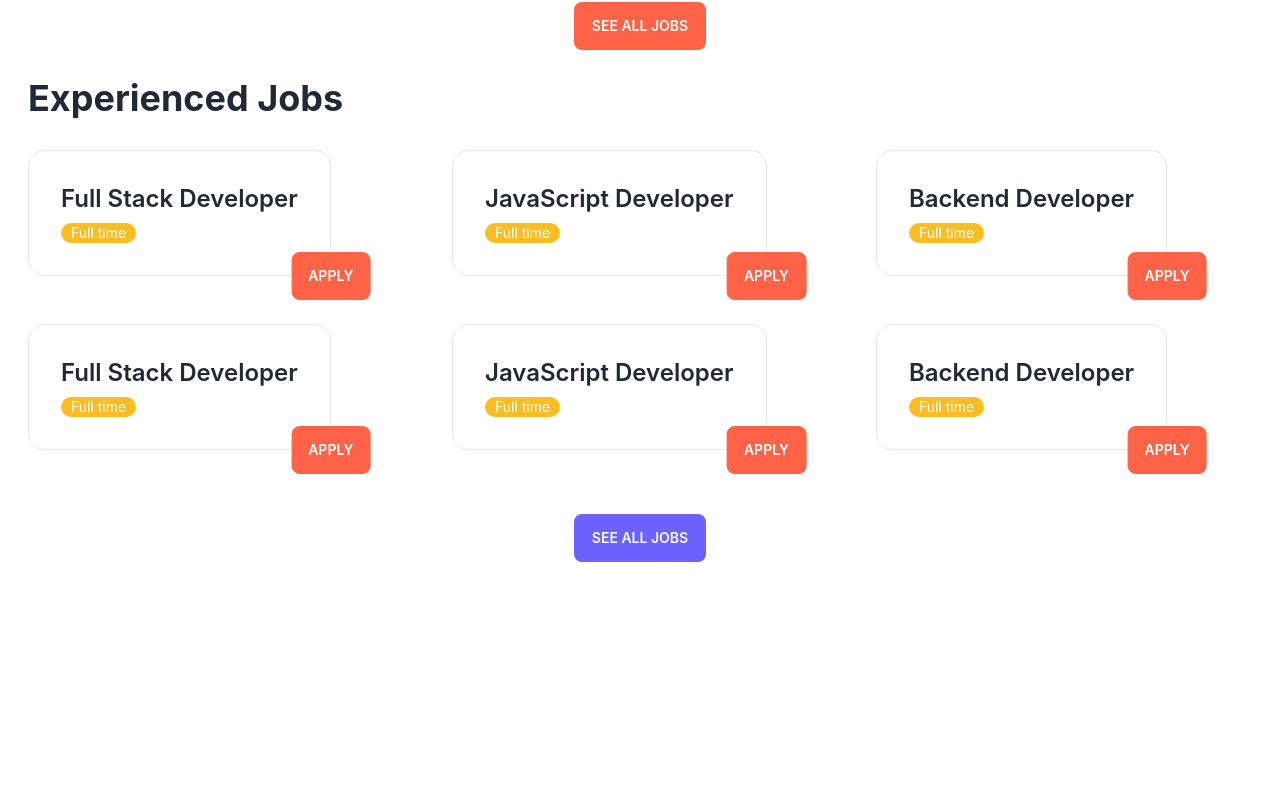
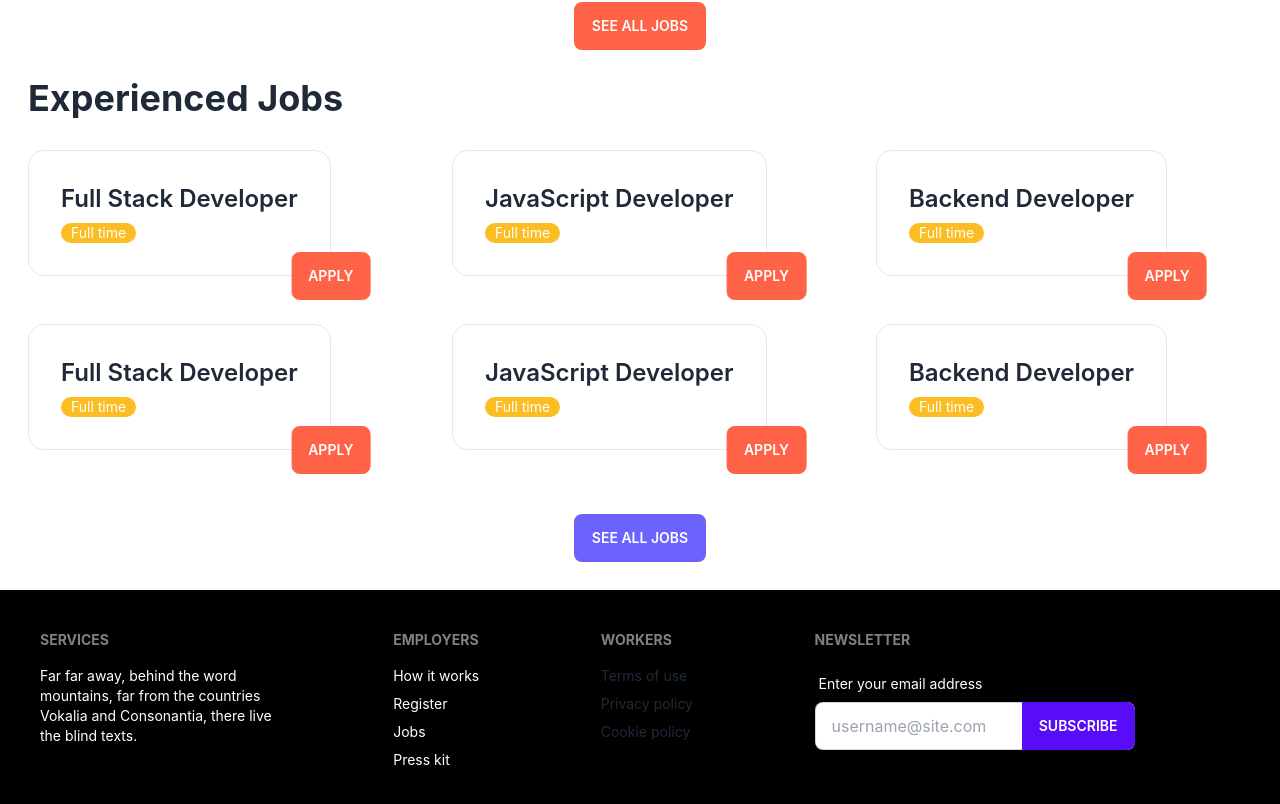
Before and after one commit to rhnchowdhury/Job-Portal-Site, a React (Create React App) app: page / in a window 1280 px wide. Shown: the part 874-1678 px from the top of the page. Before the commit the page ends 1464 px from the top, so only its background shows below. Built offline with nearby package versions, Linux system fonts and the light colour scheme.

Commit message:
footer added

```diff
--- a/src/Components/Layout/Main.js
+++ b/src/Components/Layout/Main.js
@@ -1,5 +1,6 @@
 import React from 'react';
 import { Outlet } from 'react-router-dom';
+import Footer from '../Pages/Footer/Footer';
 import NavBar from '../Pages/NavBar/NavBar';
 
 const Main = () => {
@@ -7,6 +8,7 @@ const Main = () => {
         <div>
             <NavBar></NavBar>
             <Outlet></Outlet>
+            <Footer></Footer>
         </div>
     );
 };
--- /dev/null
+++ b/src/Components/Pages/Footer/Footer.js
@@ -0,0 +1,41 @@
+import React from 'react';
+
+const Footer = () => {
+    return (
+        <div>
+            <footer className="footer p-10 bg-black text-base-content">
+                <div>
+                    <span className="footer-title text-white">Services</span>
+                    <p className='text-white'>Far far away, behind the word <br /> mountains, far from the countries <br /> Vokalia and Consonantia, there live <br /> the blind texts.</p>
+                </div>
+                <div>
+                    <span className="footer-title text-white">Employers</span>
+                    <a href='#' className="link link-hover text-white">How it works</a>
+                    <a href='#' className="link link-hover text-white">Register</a>
+                    <a className="link link-hover text-white">Jobs</a>
+                    <a className="link link-hover text-white">Press kit</a>
+                </div>
+                <div>
+                    <span className="footer-title text-white">Workers</span>
+                    <a className="link link-hover">Terms of use</a>
+                    <a className="link link-hover">Privacy policy</a>
+                    <a className="link link-hover">Cookie policy</a>
+                </div>
+                <div>
+                    <span className="footer-title text-white">Newsletter</span>
+                    <div className="form-control w-80">
+                        <label className="label">
+                            <span className="label-text text-white">Enter your email address</span>
+                        </label>
+                        <div className="relative">
+                            <input type="text" placeholder="username@site.com" className="input input-bordered w-full pr-16" />
+                            <button className="btn btn-primary absolute top-0 right-0 rounded-l-none">Subscribe</button>
+                        </div>
+                    </div>
+                </div>
+            </footer>
+        </div>
+    );
+};
+
+export default Footer;
```
